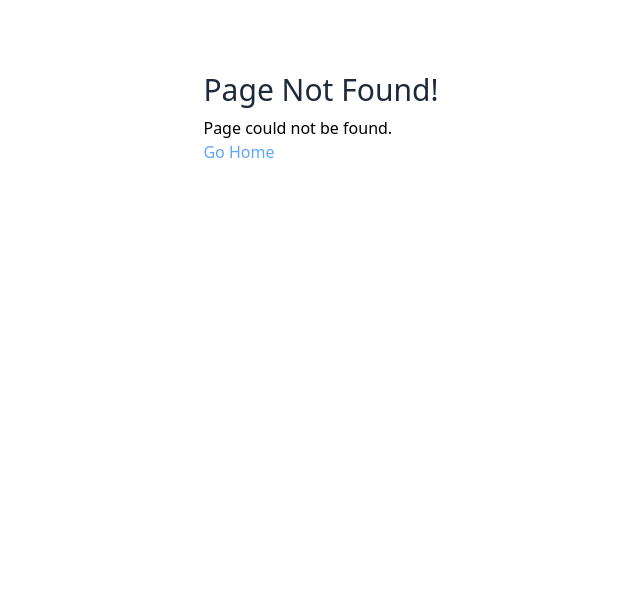
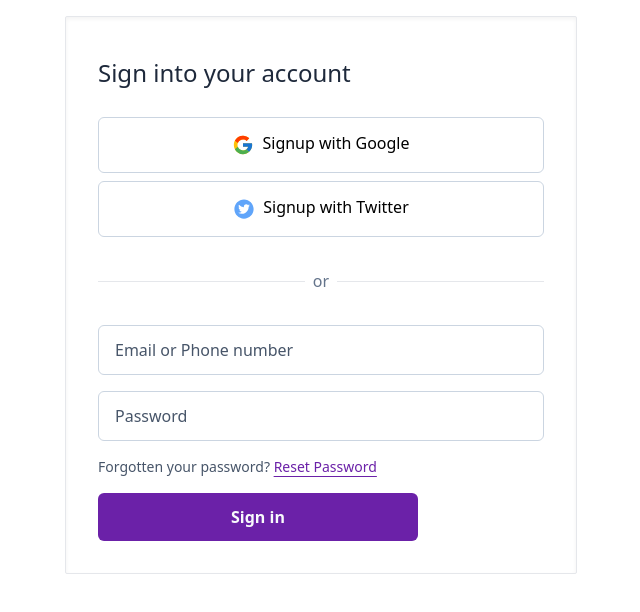
Before and after one commit to Kimbohlovette/iknite-portfolio-manager, a React (Create React App) app: page /auth in a window 1280 px wide. Before the commit this address had no page. Shown: the top 612 px of the page, without its empty margins (319-959 px from the left). Built offline with nearby package versions, Linux system fonts and the light colour scheme.

Commit message:
Authentication login done

```diff
--- a/src/App.tsx
+++ b/src/App.tsx
@@ -20,6 +20,7 @@ import {
 import ProjectDetail from "./pages/ProjectDetail";
 import Events from './pages/Events';
 import EventDetail from './pages/EventDetail';
+import Auth from "./pages/Auth";
 
 
 const MyApp = (): JSX.Element =>{
@@ -68,6 +69,7 @@ const router = createBrowserRouter(
                      ]
                 },
                 { path: '/events', element: <Events />},
+                { path: '/auth', element: <Auth />},
                 { path: '/events/:eventId', element: <EventDetail />}
             ]
         },
--- a/src/app/store.ts
+++ b/src/app/store.ts
@@ -1,4 +1,5 @@
 import { configureStore, ThunkAction, Action, createSlice } from '@reduxjs/toolkit';
+import { useNavigate } from 'react-router-dom';
 import data from '../shared/data.json'
 import { Data } from '../shared/types';
 
@@ -16,6 +17,7 @@ const authSlice = createSlice({
     reducers: {
         login: (state)=> {
             state.isAuthenticated = true;
+            console.log(state.isAuthenticated);
         },
         logout: (state) =>{
             state.isAuthenticated = false;
--- a/src/components/NavBar.tsx
+++ b/src/components/NavBar.tsx
@@ -1,11 +1,13 @@
 import React from 'react';
 
 import { Icon } from '@iconify/react';
-import { Link } from 'react-router-dom';
+import { Link, useNavigate } from 'react-router-dom';
 import { useAppSelector } from '../app/hooks';
+import { useDispatch } from 'react-redux';
 
 export default function NavBar(): JSX.Element {
-    const isAuthenticated = useAppSelector(state=> state.auth.isAuthenticated)
+    const isAuthenticated = useAppSelector(state=> state.auth.isAuthenticated);
+    const navigate = useNavigate();
     return (
         <header className="flex flex-row justify-between items-center bg-purple-900 py-4 text-white px-4 sm:px-8">
             <Link to="/"><div className="brand text-2xl font-bold">ISPM</div></Link>
@@ -28,7 +30,7 @@ export default function NavBar(): JSX.Element {
             </nav>
             <div className="auth hidden  sm:flex flex-row items-center gap-8">
                 {
-                    !isAuthenticated && <button className="py-2 px-4 rounded-md bg-white hover:bg-slate-100 text-slate-800 text-sm">Login</button>
+                    !isAuthenticated && <button className="py-2 px-4 rounded-md bg-white hover:bg-slate-100 text-slate-800 text-sm" onClick={()=>navigate('/auth')}>Login</button>
                 }
                 <div className="avatar p-2 rounded-full text-xl bg-white">
                 <Icon icon="mdi:user" className='text-purple-900'/>
--- /dev/null
+++ b/src/pages/Auth.tsx
@@ -0,0 +1,45 @@
+import { FcGoogle } from 'react-icons/fc';
+import { AiFillTwitterCircle } from 'react-icons/ai'
+import { Link, useNavigate } from 'react-router-dom';
+import { useAppDispatch } from '../app/hooks';
+import { authActions } from '../app/store';
+function Auth() {
+    const dispatch = useAppDispatch();
+    const navigate = useNavigate();
+
+    const handleSignIn = ()=>{
+        dispatch(authActions.login());
+        navigate('/');
+    }
+    return (
+        <div className="min-h-screen w-full fixed bg-white left-0 top-0 overflow-y-scroll">
+            <div className="flex justify-center items-center">
+                <div className="border w-full max-w-lg px-8 py-4 rounded-sm shadow-inner bg-white my-4">
+                    <div className="py-4 transition-all duration-200 ease-linear">
+                        <h1 className="py-2 text-slate-800 text-2xl font-medium">Sign into your account</h1>
+                        <div className="my-5 flex flex-wrap gap-2 [&>*]:h-fit">
+                            <button className="px-4 py-3 border border-slate-300 rounded-md focus:focus:border-purple-400 focus:shadow-lg hover:shadow-purple-200 flex-1 hover:bg-slate-100 w-full">
+                                <FcGoogle className="inline pr-2 text-3xl" />Signup with Google</button>
+                            <button className="px-4 py-3 border border-slate-300 rounded-md focus:focus:border-purple-400 focus:shadow-lg hover:shadow-purple-200 hover:bg-slate-100 w-full">
+                                <AiFillTwitterCircle className="inline pr-2 text-3xl text-blue-400 flex-1" />Signup with Twitter</button>
+                        </div>
+                        <div className="flex flex-row items-center [&>div]:border-b [&>div]:grow my-8">
+                            <div className="inline h-fit"></div>
+                            <span className="px-2 text-slate-500">or</span>
+                            <div className="inline h-fit"></div>
+                        </div>
+                        <div className="flex flex-col gap-4 [&>*]:placeholder:text-slate-600">
+                            <input type="text" className="block focus:outline-none border border-slate-300 px-4 py-3 min-w-0 w-full rounded-md focus:border-purple-400 focus:shadow-sm focus:shadow-purple-200 hover:bg-slate-50" placeholder="Email or Phone number" />
+                            <input type="password" className="block focus:outline-none border px-4 py-3 border-slate-300 min-w-0 w-full rounded-md focus:border-purple-400 focus:shadow-sm focus:shadow-purple-200 hover:bg-slate-50" placeholder="Password" />
+                        </div>
+                        <p className="my-4 text-slate-600 text-sm">Forgotten your password? <Link to="/auth/signup" className="text-purple-800 font-medium underline underline-offset-4">Reset Password</Link></p>
+                        <button className="px-4 py-3 bg-purple-800 text-slate-50 font-bold max-w-xs rounded-md flex-1 hover:bg-purple-900 w-full" onClick={()=>handleSignIn()}>Sign in</button>
+                    </div>
+                </div>
+            </div>
+
+        </div>
+    );
+}
+
+export default Auth;
--- a/src/pages/EventDetail.tsx
+++ b/src/pages/EventDetail.tsx
@@ -1,7 +1,9 @@
+import { Link } from 'react-router-dom';
 function EventDetail() {
     return (
-        <div>
-
+        <div className="min-h-screen">
+               <h1 className="text-lg my-5">Page still under construction</h1>
+               <Link to="/">Go Home</Link>
         </div>
     )
 }
--- a/src/pages/Events.tsx
+++ b/src/pages/Events.tsx
@@ -1,6 +1,6 @@
 function Events() {
     return (
-        <div>
+        <div className="min-h-screen">
 
         </div>
     )
--- a/src/pages/Members.tsx
+++ b/src/pages/Members.tsx
@@ -6,18 +6,19 @@ import { useState } from 'react';
 import { Link } from 'react-router-dom';
 
 function Members() {
+
     const isAuthenticated = useAppSelector(state => state.auth.isAuthenticated);
-    let members = useAppSelector( state => state.data.members);
     const [search, setSearchKey] = useState("");
     const [filter, setFilter] = useState("dev");
 
+    let members = useAppSelector( state => state.data.members);
     members = filterMembers(members, search, filter);
-
     const formatedMembers = members.map( (member, key) => {
         return (
             <Member member ={member} key={key} />
         );
     });
+
   return (
     <div className="my-8 min-h-screen">
         <h1 className="text-2xl font-medium my-2">Members</h1>
```
